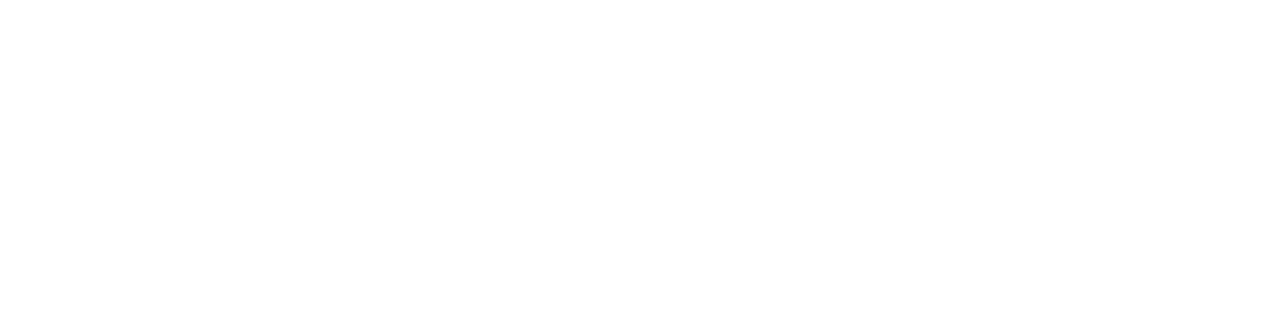
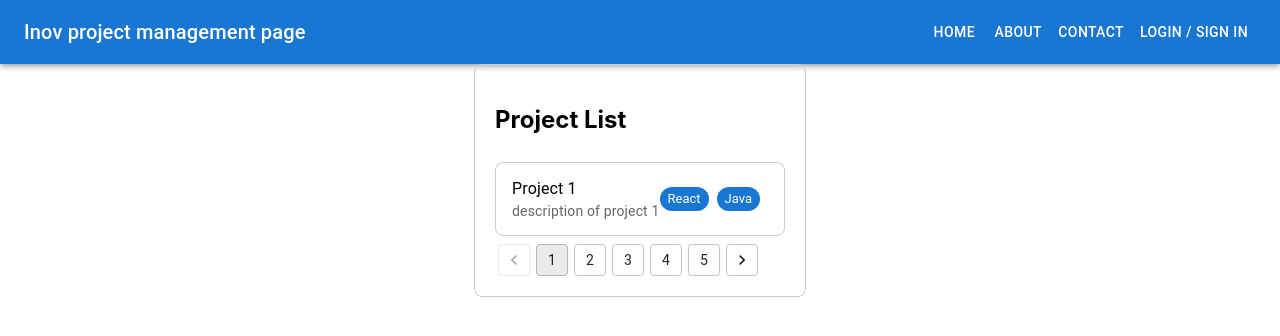
Before and after one commit to dadspacito/innov-lab-mgmt-frontend, a React (Create React App) app: page /allProjects in a window 1280 px wide. Before the commit this address had no page. Shown: the top 336 px of the page. Built offline with nearby package versions, Linux system fonts and the light colour scheme.

Commit message:
Pagina ver todos os projetos e paginação respectiva

```diff
--- a/src/Services/utils/GenerateMockProjects/index.js
+++ b/src/Services/utils/GenerateMockProjects/index.js
@@ -4,26 +4,31 @@
             id:1,
             title:'Project 1',
             description:'description of project 1',
+            tags: ["React", "Java"]
         },
         {
             id:2,
             title:'Project 2',
-            description:'description of project 2'
+            description:'description of project 2',
+            tags: ["Python", "AI"]
         },
         {
             id:3,
             title:'Project 3',
-            description:'description of project 3'
+            description:'description of project 3',
+            tags: ["C", "Embedded software"]
         },
         {
             id:4,
             title:'Project 4',
-            description:'description of project 4'
+            description:'description of project 4',
+            tags: ["Python", "Machine-learning"]
         },
         {
             id:5,
             title:'Project 5',
-            description:'description of project 5'
+            description:'description of project 5',
+            tags: ["Rust", "Reverse-engineering"]
         }
     ]
 }
--- a/src/Services/utils/PageNavigation/index.js
+++ b/src/Services/utils/PageNavigation/index.js
@@ -20,6 +20,10 @@
           break;
         case 'logout':
             logout()
+            break;
+        case 'allProjects':
+          navigate('/allProjects', {replace:true})
+          break;
         default:
           console.log('Default case called in the navigateToPage function');
           break;
--- a/src/index.js
+++ b/src/index.js
@@ -7,6 +7,7 @@
 import { BrowserRouter as Router} from "react-router-dom";
 import { Routes, Route } from "react-router-dom"
 import Homepage from "./pages/Homepage";
+import ProjectList from "./pages/AllProjects";
 
 const root = ReactDOM.createRoot(document.getElementById("root"));
 root.render(
@@ -16,6 +17,7 @@
         <Route path="/registry" element={<RegistryForm/>} />
         <Route path="/login" element={<LoginForm/>} />
         <Route path='/homepage' element ={<Homepage/>}/>
+        <Route path ='/allProjects' element = {<ProjectList/>}/>
       </Routes>
     </Router>
 );
--- a/src/pages/AllProjects/index.js
+++ b/src/pages/AllProjects/index.js
@@ -2,5 +2,63 @@
  * esta página é a pagina que os users vão quando querem ver todos os projectos em lista
  * tanto online como offline
  * tem uma tabela com os projetos?
- *
+ * este componente recebe os projectos como props e dispoe os numa lista
  */
+import React, {useState} from 'react';
+import { List, ListItem, ListItemText, Chip, Pagination } from '@mui/material';
+import { GenerateMockProjects } from '../../Services/utils/GenerateMockProjects';
+import './styles.css';
+import Header from '../../components/Header/index'
+
+
+const projects = GenerateMockProjects();
+//aqui tera de receber um props que é a array list dos projetos, ou faz se o import da arraylist dos projetos da store
+const ProjectList = () => {
+    const [page,setPage] = useState(1);
+    const [pageSize, setPageSize] =useState(1);
+    const pageCount = Math.ceil(projects.length/pageSize)
+    const startIndex = (page-1) * pageSize;
+    const visibleProjects = projects.slice(startIndex, startIndex + pageSize);
+
+    const handlePageChange = (event, newPage) =>{
+        setPage(newPage);
+    }
+
+
+
+    if (!Array.isArray(projects)) {
+        return <div>No projects available</div>;
+    }
+    return (
+        <>
+        <Header />
+        <div className="project-list-container"> {/* Apply container class */}
+            <div className="project-list-wrapper"> {/* Apply wrapper class */}
+            <h2>Project List</h2>
+            <List>
+                {/* Map through the projects array passed as prop to render each project */}
+                {visibleProjects.map(project => (
+                    <ListItem key={project.id} className="project-item">
+                        <ListItemText primary={project.title} secondary={project.description} />
+                        <div>
+                            {project.tags.map((tag,index)=>(
+                                <Chip key ={index} label ={tag}  color="primary" size="small" />
+                            ))}
+                        </div>
+                    </ListItem>
+                ))}
+            </List>
+            <Pagination
+            count={pageCount}
+            page={page}
+            onChange={handlePageChange}
+            variant ="outlined"
+            shape ="rounded"
+            />
+            </div>
+        </div>
+        </>
+    );
+};
+
+export default ProjectList;
--- /dev/null
+++ b/src/pages/AllProjects/styles.css
@@ -0,0 +1,27 @@
+/* styles.css */
+
+.project-list-container {
+    display: flex;
+    justify-content: center;
+  }
+
+  .project-list-wrapper {
+    max-width: 600px; /* Adjust the max-width as needed */
+    border: 1px solid #ccc; /* Add border style */
+    border-radius: 8px; /* Add border radius for rounded corners */
+    padding: 20px; /* Add padding for spacing */
+  }
+  .project-item {
+    border: 1px solid #ccc; /* Add border style */
+    border-radius: 8px; /* Add border radius for rounded corners */
+    margin-bottom: 16px;/* Add margin-bottom for spacing between items */
+  }
+  .project-item:last-child {
+    margin-bottom: 0; /* Remove bottom margin for the last item */
+  }
+  .project-item:not(:last-child) {
+    margin-bottom: 16px; /* Add margin bottom for spacing between project items */
+}
+  .project-item .MuiChip-root {
+    margin-right: 8px; /* Add margin right for spacing between chips */
+}
--- a/src/pages/Homepage/index.js
+++ b/src/pages/Homepage/index.js
@@ -12,11 +12,19 @@
 import {GenerateMockProjects} from '../../Services/utils/GenerateMockProjects'
 import ErrorBoundary from '../../Services/utils/ErrorBoundary'
 import Header from '../../components/Header';
+import {Button} from '@mui/material'
+import { usePageNavigation } from '../../Services/utils/PageNavigation';
+
 
 const projects = GenerateMockProjects();
 
 
 const Homepage = ()=>{
+    const navigateToPage = usePageNavigation();
+    const handleViewAllProjects = ()=>{
+        navigateToPage('allProjects');
+    }
+
     return (
         <>
             <ErrorBoundary fallback="there was an error rendering the header component">
@@ -25,6 +33,9 @@
             <ErrorBoundary fallback="There was an error rendering the carousel component">
                 <ProjectCarousel projects={projects} />
             </ErrorBoundary>
+            <Button onClick ={handleViewAllProjects} variant="contained" color="primary">
+                View All Projects
+            </Button>
         </>
     )
 }
```
